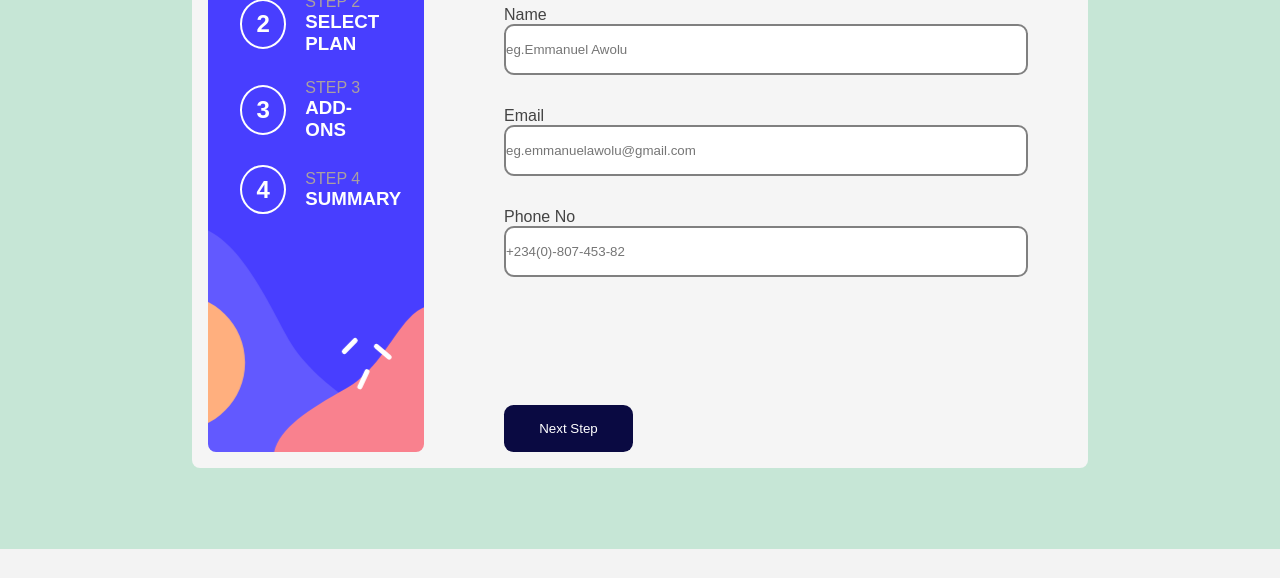
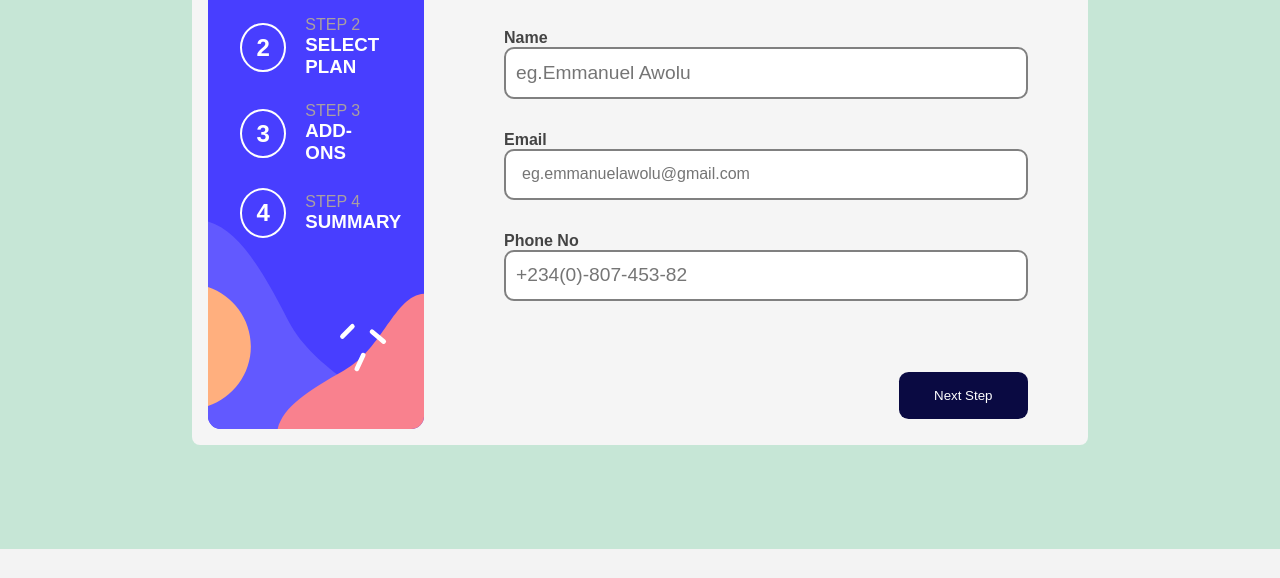
Before and after one commit to Emmanuel-Awolu60/multi-step-form, a plain HTML site: page starter/index.html in a window 1280 px wide. Shown: the part 222-800 px from the top of the page. Drawn offline with Linux system fonts and the light colour scheme.

Commit message:
Done with the desktop section

```diff
--- a/starter/style.css
+++ b/starter/style.css
@@ -30,14 +30,16 @@ button {
     padding: 1rem 2.2rem;
     border-radius: .6rem;
     border: none;
-    /* justify-self: end; */
-    /* align-self: end; */
     text-align: center;
+    position: absolute;
+    bottom: 0;
+    right: 0;
+    margin-bottom: 10px;
 }
 
 
 .btn:hover {
-    background: #4bbb7d;
+    background: #3838ad;
 }
 
 .header {
@@ -66,7 +68,7 @@ button {
     background-size: cover;
     background-position: bottom;
     width: 25%;
-    border-radius: .5rem;
+    border-radius: .8rem;
     padding: 2rem;
     color: #fff;
 }
@@ -101,11 +103,11 @@ button {
 .rightContainer{
     margin-left: 5rem;
     margin-top: 2rem;
+    line-height: normal;
+    position: relative;
 }
 
-.rightContainer{
-    line-height: normal;
-}
+
 .rightContainer h1{
     font-size: 2.5rem;
 }
@@ -134,6 +136,27 @@ button {
     border: 2px solid gray;
 }
 
+ #form input:placeholder-shown{
+    font-size: 1rem;
+    padding: 1rem;
+}
+
+#form input:focus{
+    outline: none;
+    border: 2px solid blue;
+    padding-left: 10px;
+}
+
+#form input[type="text"]{
+    font-size: 1.2rem;
+    padding-left: 10px;
+}
+#form input[text="email"]{
+    font-size: 1.2rem;
+}
+
 #form label{
-    padding-bottom: 4rem;
+    margin-bottom: 4rem;
+    font-size: 1rem;
+    font-weight: 700;
 }
```
